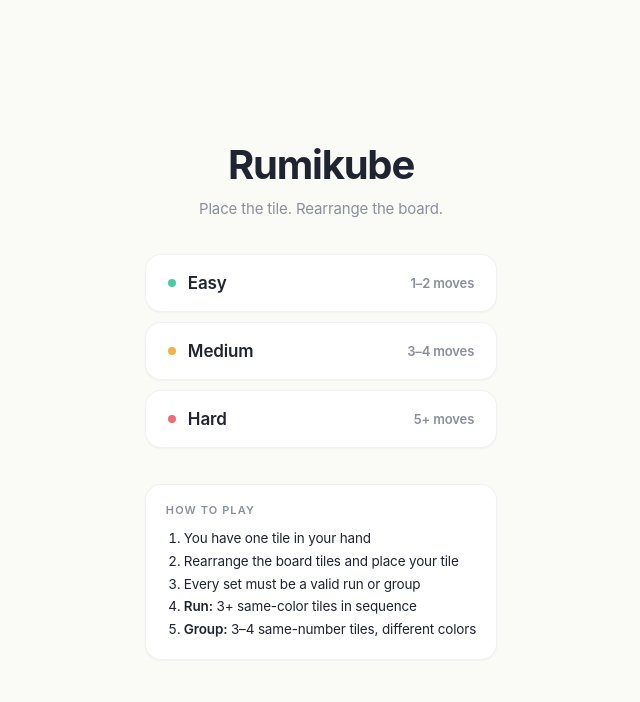
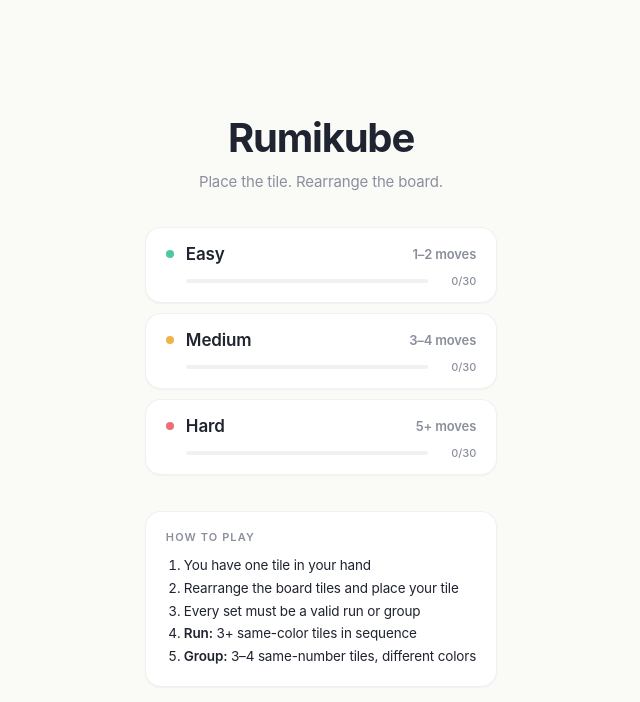
Before and after one commit to rayagabry/rumm-puzz, a React (Vite) app: page / in a window 1280 px wide. Shown: the top 702 px of the page, without its empty margins (319-959 px from the left). Built offline with nearby package versions, Linux system fonts and the light colour scheme.

Commit message:
don't repeat puzzles

```diff
--- a/src/App.tsx
+++ b/src/App.tsx
@@ -3,6 +3,7 @@ import type { Difficulty } from './domain/tile';
 import HomeScreen from './screens/HomeScreen';
 import PuzzleScreen from './components/PuzzleScreen';
 import WinScreen from './screens/WinScreen';
+import { isDifficultyExhausted } from './state/usePuzzle';
 
 type Screen =
   | { kind: 'home' }
@@ -34,6 +35,7 @@ export default function App() {
         <WinScreen
           moves={screen.moves}
           par={screen.par}
+          exhausted={isDifficultyExhausted(screen.difficulty)}
           onNext={() => setScreen({ kind: 'puzzle', difficulty: screen.difficulty })}
           onHome={() => setScreen({ kind: 'home' })}
         />
--- a/src/screens/HomeScreen.tsx
+++ b/src/screens/HomeScreen.tsx
@@ -1,4 +1,11 @@
+import { useState } from 'react';
 import type { Difficulty } from '../domain/tile';
+import {
+  isDifficultyExhausted,
+  playedCountForDifficulty,
+  resetPlayHistory,
+  totalForDifficulty,
+} from '../state/usePuzzle';
 
 type Props = {
   onSelect: (difficulty: Difficulty) => void;
@@ -11,6 +18,16 @@ const DIFFICULTIES: Array<{ key: Difficulty; label: string; desc: string; dot: s
 ];
 
 export default function HomeScreen({ onSelect }: Props) {
+  // Bumped on reset so the row re-reads from localStorage.
+  const [version, setVersion] = useState(0);
+
+  const rows = DIFFICULTIES.map((d) => {
+    const total = totalForDifficulty(d.key);
+    const played = playedCountForDifficulty(d.key);
+    const exhausted = isDifficultyExhausted(d.key);
+    return { ...d, total, played, exhausted };
+  });
+
   return (
     <div
       style={{
@@ -24,6 +41,7 @@ export default function HomeScreen({ onSelect }: Props) {
         maxWidth: 420,
         margin: '0 auto',
       }}
+      key={version}
     >
       {/* Title */}
       <div style={{ textAlign: 'center' }}>
@@ -45,21 +63,41 @@ export default function HomeScreen({ onSelect }: Props) {
 
       {/* Difficulty buttons */}
       <div style={{ display: 'flex', flexDirection: 'column', gap: 10, width: '100%' }}>
-        {DIFFICULTIES.map((d) => (
+        {rows.map((d) => {
+          const pct = d.total === 0 ? 0 : Math.round((d.played / d.total) * 100);
+          return (
             <button
               key={d.key}
-            onClick={() => onSelect(d.key)}
+              onClick={() => {
+                if (d.exhausted) return;
+                onSelect(d.key);
+              }}
+              disabled={d.exhausted}
+              aria-disabled={d.exhausted}
+              style={{
+                display: 'flex',
+                flexDirection: 'column',
+                alignItems: 'stretch',
+                gap: 10,
+                padding: '16px 20px 14px',
+                background: 'var(--bg-surface)',
+                borderRadius: 16,
+                border: d.exhausted
+                  ? '1px dashed var(--border-strong)'
+                  : '1px solid var(--border)',
+                boxShadow: d.exhausted ? 'none' : 'var(--shadow-sm)',
+                width: '100%',
+                textAlign: 'left',
+                cursor: d.exhausted ? 'default' : 'pointer',
+                opacity: d.exhausted ? 0.78 : 1,
+              }}
+            >
+              {/* Top row: label + meta */}
+              <span
                 style={{
                   display: 'flex',
                   alignItems: 'center',
                   justifyContent: 'space-between',
-              padding: '18px 22px',
-              background: 'var(--bg-surface)',
-              borderRadius: 16,
-              border: '1px solid var(--border)',
-              boxShadow: 'var(--shadow-sm)',
-              width: '100%',
-              textAlign: 'left',
                 }}
               >
                 <span style={{ display: 'flex', alignItems: 'center', gap: 12 }}>
@@ -69,13 +107,111 @@ export default function HomeScreen({ onSelect }: Props) {
                       height: 8,
                       borderRadius: '50%',
                       background: d.dot,
+                      opacity: d.exhausted ? 0.5 : 1,
                     }}
                   />
-              <span style={{ fontSize: 17, fontWeight: 600, color: 'var(--text)' }}>{d.label}</span>
+                  <span style={{ fontSize: 17, fontWeight: 600, color: 'var(--text)' }}>
+                    {d.label}
                   </span>
-            <span style={{ fontSize: 13, color: 'var(--text-muted)' }}>{d.desc}</span>
+                </span>
+                <span style={{ fontSize: 13, color: 'var(--text-muted)' }}>
+                  {d.exhausted ? 'All played' : d.desc}
+                </span>
+              </span>
+
+              {/* Progress row: bar + count */}
+              <span
+                style={{
+                  display: 'flex',
+                  alignItems: 'center',
+                  gap: 10,
+                  paddingLeft: 20, // align under label text (8 dot + 12 gap)
+                }}
+              >
+                <span
+                  style={{
+                    flex: 1,
+                    height: 4,
+                    borderRadius: 999,
+                    background: 'var(--border)',
+                    overflow: 'hidden',
+                    position: 'relative',
+                  }}
+                >
+                  <span
+                    style={{
+                      display: 'block',
+                      height: '100%',
+                      width: `${pct}%`,
+                      background: d.dot,
+                      opacity: d.exhausted ? 0.55 : 0.9,
+                      transition: 'width 200ms ease',
+                    }}
+                  />
+                </span>
+                <span
+                  style={{
+                    fontSize: 11,
+                    fontVariantNumeric: 'tabular-nums',
+                    color: 'var(--text-muted)',
+                    fontWeight: 500,
+                    minWidth: 38,
+                    textAlign: 'right',
+                  }}
+                >
+                  {d.played}/{d.total}
+                </span>
+              </span>
+
+              {/* Exhausted callout */}
+              {d.exhausted && (
+                <span
+                  style={{
+                    display: 'flex',
+                    alignItems: 'center',
+                    justifyContent: 'space-between',
+                    gap: 12,
+                    marginTop: 4,
+                    paddingLeft: 20,
+                  }}
+                >
+                  <span style={{ fontSize: 12, color: 'var(--text-muted)', lineHeight: 1.4 }}>
+                    You've solved every {d.label.toLowerCase()} puzzle.
+                  </span>
+                  <span
+                    role="button"
+                    tabIndex={0}
+                    onClick={(e) => {
+                      e.stopPropagation();
+                      resetPlayHistory(d.key);
+                      setVersion((v) => v + 1);
+                    }}
+                    onKeyDown={(e) => {
+                      if (e.key === 'Enter' || e.key === ' ') {
+                        e.preventDefault();
+                        e.stopPropagation();
+                        resetPlayHistory(d.key);
+                        setVersion((v) => v + 1);
+                      }
+                    }}
+                    style={{
+                      fontSize: 12,
+                      fontWeight: 600,
+                      color: 'var(--accent)',
+                      background: 'var(--accent-soft)',
+                      padding: '6px 10px',
+                      borderRadius: 999,
+                      cursor: 'pointer',
+                      whiteSpace: 'nowrap',
+                    }}
+                  >
+                    Reset history
+                  </span>
+                </span>
+              )}
             </button>
-        ))}
+          );
+        })}
       </div>
 
       {/* How to play */}
--- a/src/state/usePuzzle.ts
+++ b/src/state/usePuzzle.ts
@@ -1,4 +1,4 @@
-import { useState, useCallback, useMemo } from 'react';
+import { useState, useCallback, useMemo, useEffect } from 'react';
 import type { Tile, Board, Difficulty } from '../domain/tile';
 import { cloneBoard } from '../domain/board';
 import { isBoardValid } from '../domain/set';
@@ -26,21 +26,98 @@ type PuzzleState = {
   solved: boolean;
 };
 
-/** Pick a random puzzle from the library for the given difficulty. */
-function pickPuzzle(difficulty: Difficulty, exclude?: string): PuzzleData {
-  const candidates = (puzzleLibrary as PuzzleData[]).filter(
-    (p) => p.difficulty === difficulty && p.id !== exclude,
-  );
-  if (candidates.length === 0) {
-    // Fallback: include all of that difficulty
-    const all = (puzzleLibrary as PuzzleData[]).filter((p) => p.difficulty === difficulty);
-    return all[Math.floor(Math.random() * all.length)];
+const PLAYED_KEY = 'rumikube:played';
+
+function loadPlayed(): Record<Difficulty, string[]> {
+  try {
+    const raw = localStorage.getItem(PLAYED_KEY);
+    if (!raw) return { easy: [], medium: [], hard: [] };
+    const parsed = JSON.parse(raw);
+    return {
+      easy: Array.isArray(parsed.easy) ? parsed.easy : [],
+      medium: Array.isArray(parsed.medium) ? parsed.medium : [],
+      hard: Array.isArray(parsed.hard) ? parsed.hard : [],
+    };
+  } catch {
+    return { easy: [], medium: [], hard: [] };
   }
+}
+
+function savePlayed(played: Record<Difficulty, string[]>) {
+  try {
+    localStorage.setItem(PLAYED_KEY, JSON.stringify(played));
+  } catch {
+    // ignore quota / unavailable storage
+  }
+}
+
+function markPlayed(difficulty: Difficulty, id: string) {
+  const played = loadPlayed();
+  if (!played[difficulty].includes(id)) {
+    played[difficulty].push(id);
+    savePlayed(played);
+  }
+}
+
+/** Total puzzles in the library for a given difficulty. */
+export function totalForDifficulty(difficulty: Difficulty): number {
+  return (puzzleLibrary as PuzzleData[]).filter((p) => p.difficulty === difficulty).length;
+}
+
+/** How many puzzles the user has played for a given difficulty. */
+export function playedCountForDifficulty(difficulty: Difficulty): number {
+  const total = totalForDifficulty(difficulty);
+  return Math.min(loadPlayed()[difficulty].length, total);
+}
+
+/** True if the user has played every puzzle of this difficulty. */
+export function isDifficultyExhausted(difficulty: Difficulty): boolean {
+  return playedCountForDifficulty(difficulty) >= totalForDifficulty(difficulty);
+}
+
+/** Clear play history for one difficulty (or all if omitted). */
+export function resetPlayHistory(difficulty?: Difficulty) {
+  const played = loadPlayed();
+  if (difficulty) {
+    played[difficulty] = [];
+  } else {
+    played.easy = [];
+    played.medium = [];
+    played.hard = [];
+  }
+  savePlayed(played);
+}
+
+/** Pick a random unplayed puzzle from the library for the given difficulty.
+ *  Returns null if every puzzle of this difficulty has been played. */
+function pickPuzzle(difficulty: Difficulty, exclude?: string): PuzzleData | null {
+  const all = (puzzleLibrary as PuzzleData[]).filter((p) => p.difficulty === difficulty);
+  const played = new Set(loadPlayed()[difficulty]);
+  const unplayed = all.filter((p) => !played.has(p.id));
+  // Exhausted: caller is responsible for handling this.
+  if (unplayed.length === 0) return null;
+  // Prefer to avoid the just-finished puzzle, but allow it if it's the only one left.
+  const preferred = unplayed.filter((p) => p.id !== exclude);
+  const candidates = preferred.length > 0 ? preferred : unplayed;
   return candidates[Math.floor(Math.random() * candidates.length)];
 }
 
 function initState(difficulty: Difficulty, exclude?: string): PuzzleState {
   const puzzle = pickPuzzle(difficulty, exclude);
+  if (!puzzle) {
+    // Shouldn't happen — HomeScreen blocks selection when exhausted. As a
+    // last-resort safety net, reset history so the app can still function.
+    resetPlayHistory(difficulty);
+    const fallback = pickPuzzle(difficulty)!;
+    return {
+      puzzle: fallback,
+      workingBoard: cloneBoard(fallback.board),
+      handTile: { ...fallback.hand },
+      selection: { kind: 'none' },
+      moveCount: 0,
+      solved: false,
+    };
+  }
   return {
     puzzle,
     workingBoard: cloneBoard(puzzle.board),
@@ -53,6 +130,14 @@ function initState(difficulty: Difficulty, exclude?: string): PuzzleState {
 
 export function usePuzzle(difficulty: Difficulty) {
   const [state, setState] = useState<PuzzleState>(() => initState(difficulty));
+
+  // Record a puzzle as played only once it's actually solved. markPlayed is
+  // idempotent on id, so StrictMode's double-invocation is harmless here.
+  useEffect(() => {
+    if (state.solved) {
+      markPlayed(state.puzzle.difficulty, state.puzzle.id);
+    }
+  }, [state.solved, state.puzzle.id, state.puzzle.difficulty]);
 
   const selectedTileId = useMemo(() => {
     if (state.selection.kind === 'board') return state.selection.tileId;
```
Also changed, not shown: src/screens/WinScreen.tsx (+22 -4 lines). Lines whose indentation alone changed are shown as unchanged.
